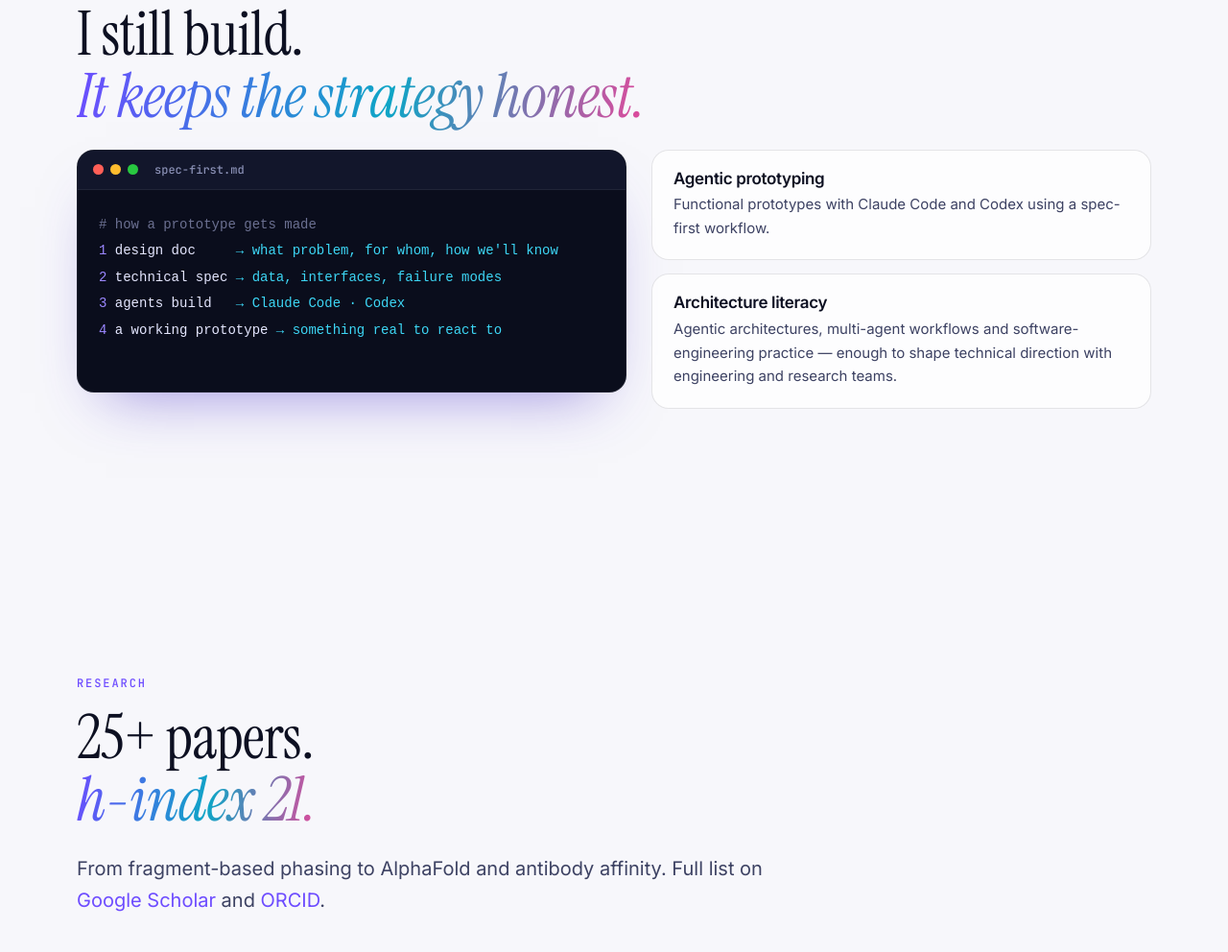
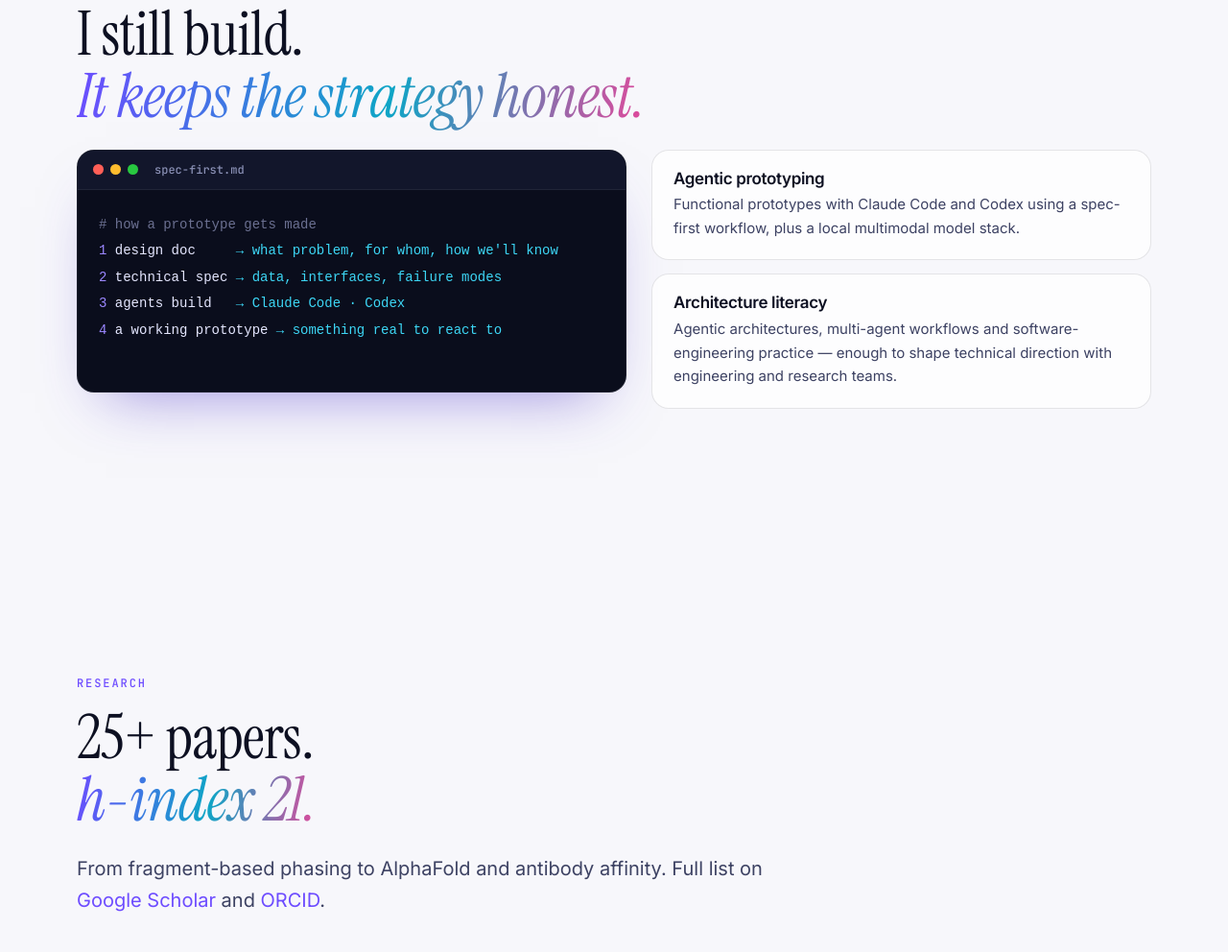
Before and after one commit to massimosammito/massimosammito.github.io, a plain HTML site: page index.html in a window 1280 px wide. Shown: the part 4535-5527 px from the top of the page at 96% size. Drawn offline with Linux system fonts and the light colour scheme; animation ran at ten frames a second.

Commit message:
Keep the local multimodal model stack line
Co-Authored-By: Claude Opus 5.5 <noreply@anthropic.com>
Claude-Session: https://claude.ai/code/session_01E6FQRtjjhbhsFDckasiNhe

```diff
--- a/index.html
+++ b/index.html
@@ -220,7 +220,7 @@
       <div class="lab-list">
         <article class="lab-item reveal">
           <h3>Agentic prototyping</h3>
-          <p>Functional prototypes with Claude Code and Codex using a spec-first workflow.</p>
+          <p>Functional prototypes with Claude Code and Codex using a spec-first workflow, plus a local multimodal model stack.</p>
         </article>
         <article class="lab-item reveal">
           <h3>Architecture literacy</h3>
```
Also changed, not shown: 1 other file.
